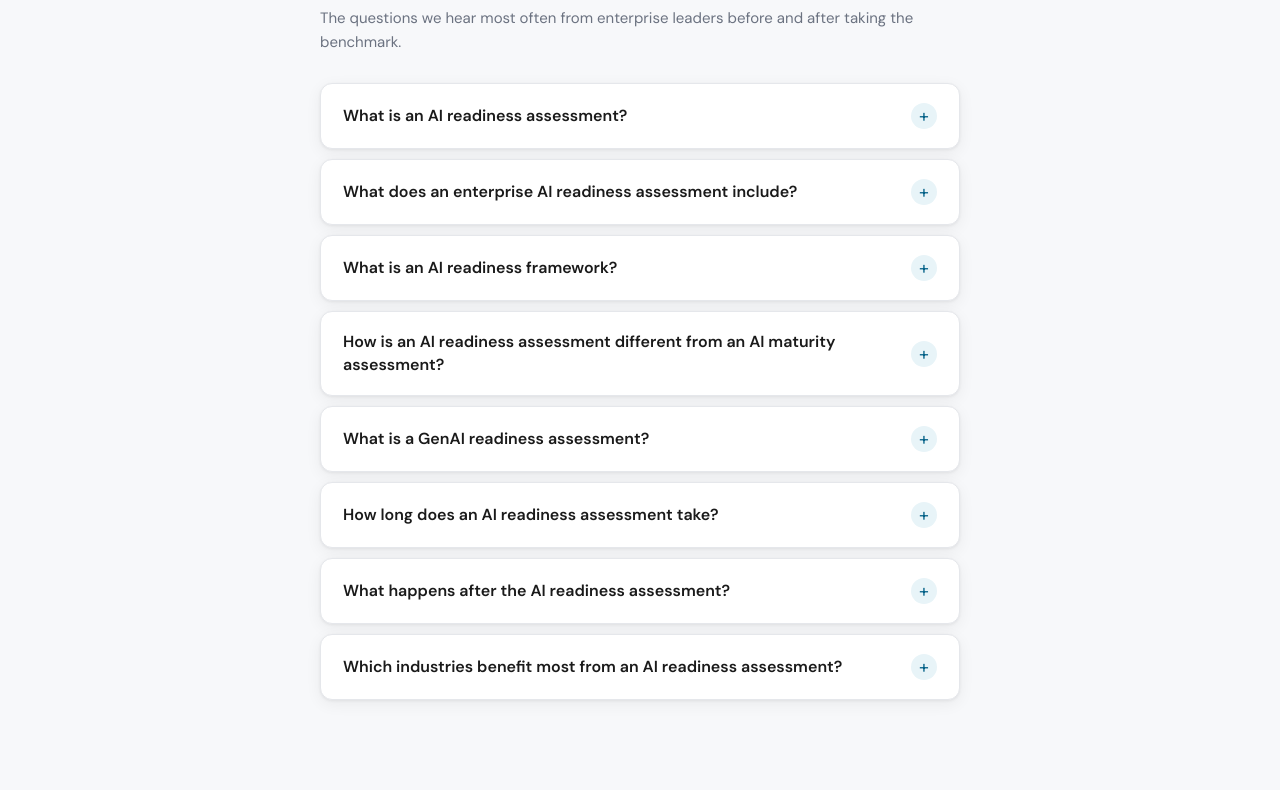
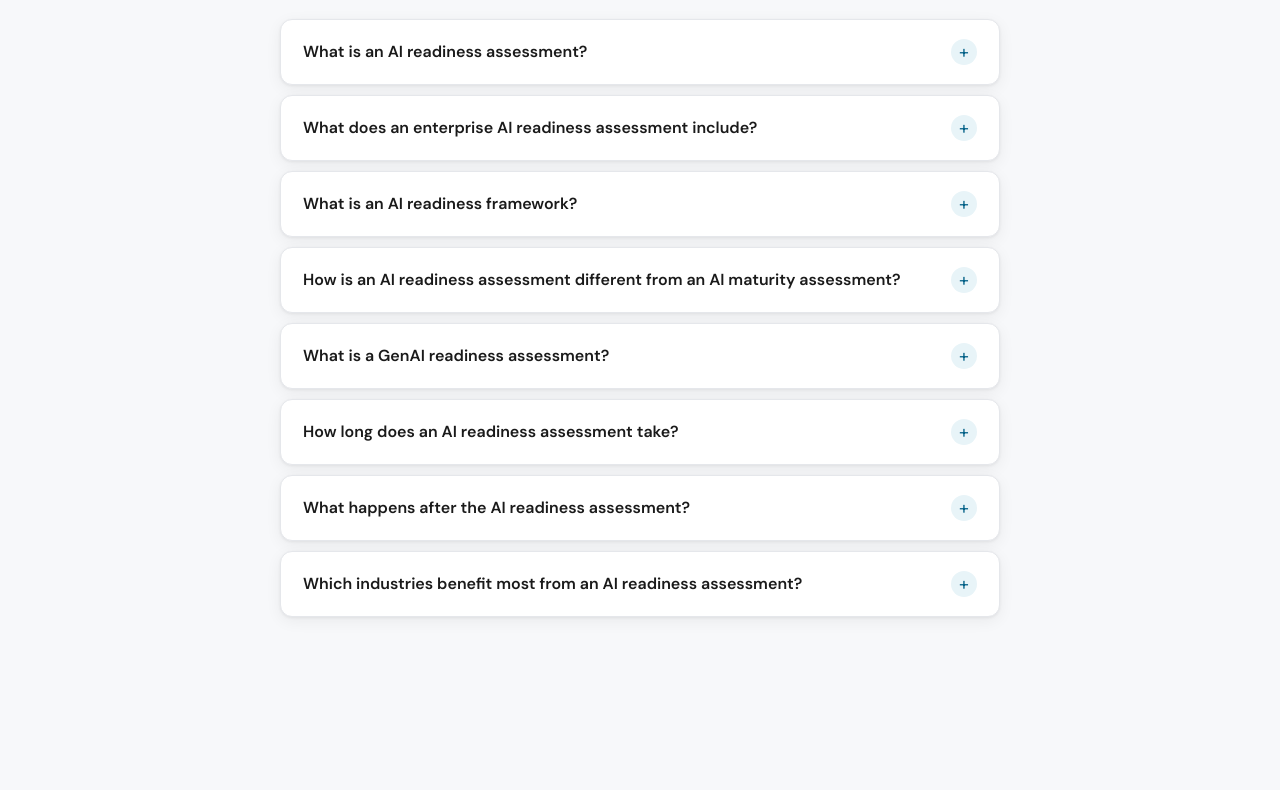
Before and after one commit to ns-adiraghavan/ai-readiness, a website: page ict/index.html in a window 1280 px wide. Shown: the part 1163-1953 px from the top of the page. After the commit the page ends 1870 px from the top, so only its background shows below. Drawn offline with nearby package versions, Linux system fonts and the light colour scheme.

Commit message:
Add files via upload

```diff
--- a/shared/styles.css
+++ b/shared/styles.css
@@ -24,6 +24,8 @@
   --border:   #E5E7EB;
   --bg:       #F7F8FA;
   --white:    #FFFFFF;
+  --content:  720px;   /* shared centred content band — header, card & FAQ all align to it */
+  --gutter:   max(24px, calc((100% - var(--content)) / 2));
   --radius:   12px;
   --shadow:   0 1px 3px rgba(0,0,0,.06), 0 4px 16px rgba(0,0,0,.06);
   --shadow-md:0 4px 6px rgba(0,0,0,.05), 0 10px 30px rgba(0,0,0,.08);
@@ -44,7 +46,7 @@
 .ns-header {
   background: var(--white);
   border-bottom: 1px solid var(--border);
-  padding: 0 32px;
+  padding: 0 var(--gutter);
   height: 60px;
   display: flex;
   align-items: center;
@@ -88,7 +90,9 @@
 }
 
 /* ── LAYOUT ─────────────────────────────────────────────────────────────── */
-.main { max-width: 680px; margin: 0 auto; padding: 40px 20px 100px; }
+/* Header, main card and FAQ share the same centred band (--content) so the
+   logo, the card edge and the FAQ all line up on wide screens. */
+.main { padding: 40px var(--gutter) 100px; }
 
 /* ── CARD ───────────────────────────────────────────────────────────────── */
 .card {
@@ -495,9 +499,7 @@
 
 /* ── FAQ SECTION ────────────────────────────────────────────────────────── */
 .faq-section {
-  max-width: 680px;
-  margin: 0 auto;
-  padding: 8px 20px 90px;
+  padding: 8px var(--gutter) 90px;
 }
 .faq-eyebrow {
   font-size: 11px;
```
